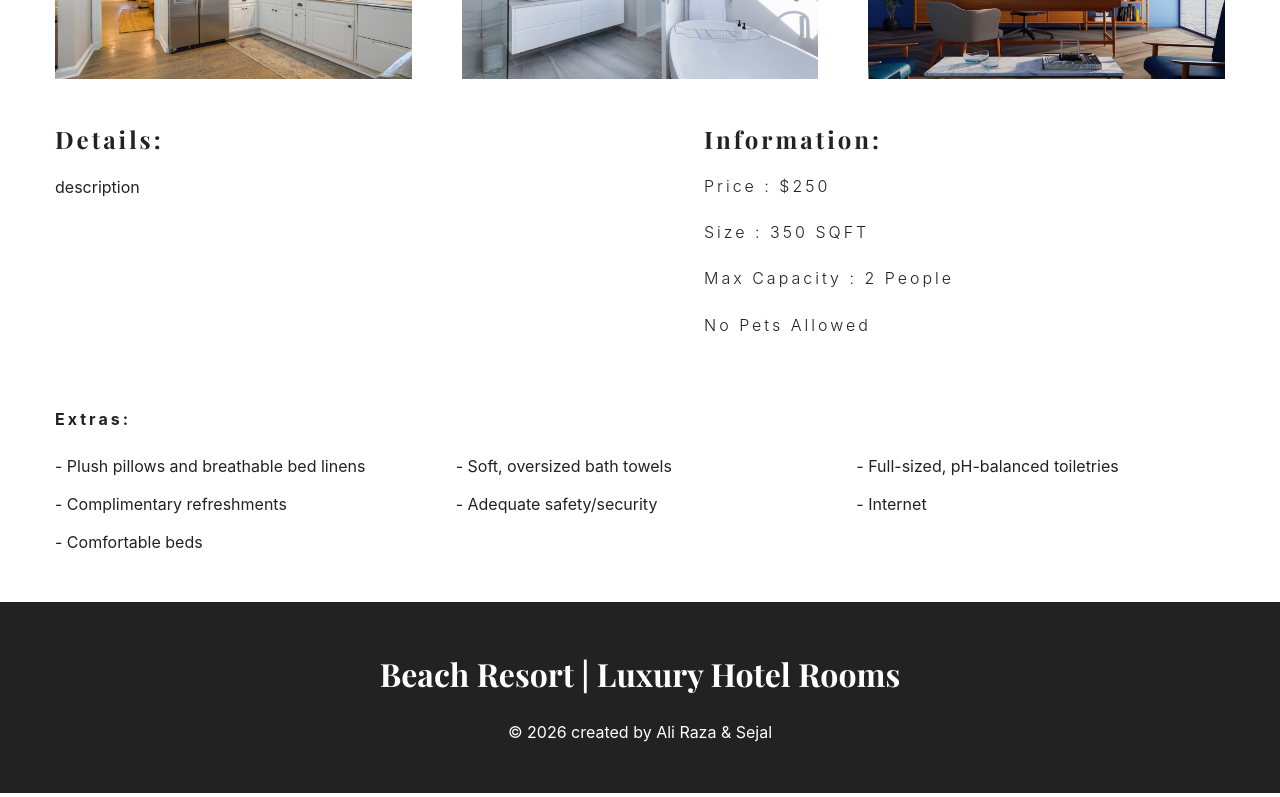
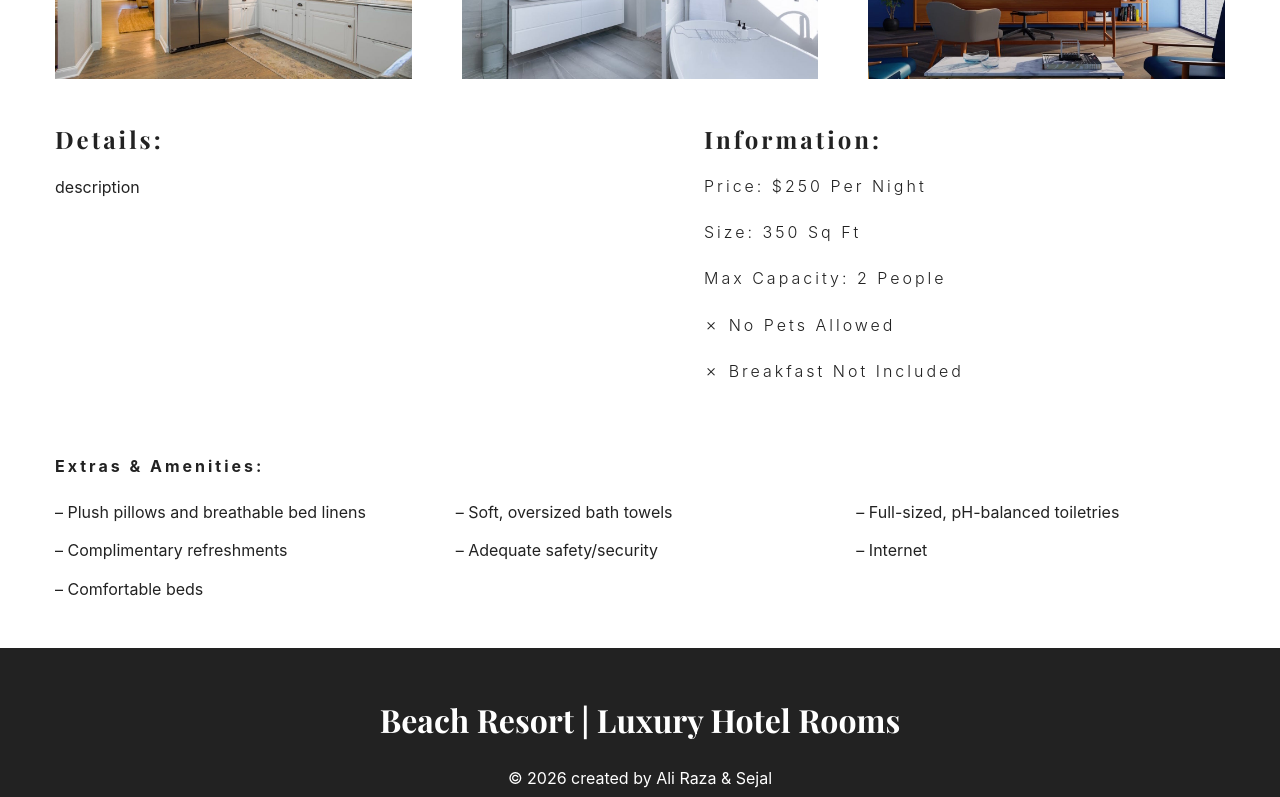
Before and after one commit to alirazaay/Beach-Resort-Website, a React (Create React App) app: page /rooms/double-basic in a window 1280 px wide. Shown: the part 748-1545 px from the top of the page. Built offline with nearby package versions, Linux system fonts and the light colour scheme.

Commit message:
feat: create SingleRoom page component to display individual room details and amenities

```diff
--- a/src/Pages/SingleRoom.jsx
+++ b/src/Pages/SingleRoom.jsx
@@ -13,7 +13,6 @@ import StyledHero from "../Components/StyledHero/StyledHero";
 export default class SingleRoom extends Component {
   constructor(props) {
     super(props);
-    // console.log(this.props);
     this.state = {
       slug: this.props.match.params.slug,
       defaultBcg,
@@ -21,7 +20,6 @@ export default class SingleRoom extends Component {
   }
 
   static contextType = RoomContext;
-  // componentDidMount() {}
 
   render() {
     const { getRoom } = this.context;
@@ -29,10 +27,10 @@ export default class SingleRoom extends Component {
 
     if (!room) {
       return (
-        <div className="error">
-          <h3>no such room could be found!</h3>
+        <div className="error" role="alert">
+          <h3>No such room could be found!</h3>
           <Link to="/rooms" className="btn-primary">
-            back to rooms
+            Back to Rooms
           </Link>
         </div>
       );
@@ -57,43 +55,54 @@ export default class SingleRoom extends Component {
         <StyledHero img={mainImg || this.state.defaultBcg}>
           <Banner title={`${name} room`}>
             <Link to="/rooms" className="btn-primary">
-              back to rooms
+              Back to Rooms
             </Link>
           </Banner>
         </StyledHero>
 
-        <section className="single-room">
+        <section className="single-room" aria-label={`${name} room details`}>
           <div className="single-room-images">
+            {/* FIX: Using src as key suffix (content-based) instead of pure index.
+                Pure index keys cause React reconciliation bugs when list order changes. */}
             {defaultImg.map((item, index) => {
-              return <img key={index} src={item} alt={name} />;
+              return (
+                <img
+                  key={`${name}-img-${index}`}
+                  src={item}
+                  alt={`${name} room view ${index + 1}`}
+                  loading="lazy"
+                />
+              );
             })}
           </div>
 
           <div className="single-room-info">
             <article className="desc">
-              <h3>details:</h3>
+              <h3>Details:</h3>
               <p>{description}</p>
             </article>
 
             <article className="info">
-              <h3>information:</h3>
-              <h6>price : ${price}</h6>
-              <h6>size : {size} SQFT</h6>
+              <h3>Information:</h3>
+              <h6>Price: ${price} per night</h6>
+              <h6>Size: {size} sq ft</h6>
               <h6>
-                max capacity :{" "}
+                Max Capacity:{" "}
                 {capacity > 1 ? `${capacity} people` : `${capacity} person`}
               </h6>
-              <h6>{pets ? "pets allowed" : "no pets allowed"}</h6>
-              <h6>{breakfast && "free breakfast included"}</h6>
+              <h6>{pets ? "✓ Pets allowed" : "✗ No pets allowed"}</h6>
+              <h6>{breakfast ? "✓ Free breakfast included" : "✗ Breakfast not included"}</h6>
             </article>
           </div>
         </section>
 
-        <section className="room-extras">
-          <h6>extras:</h6>
+        <section className="room-extras" aria-label="Room amenities">
+          <h6>Extras &amp; Amenities:</h6>
           <ul className="extras">
+            {/* FIX: Using item content as key basis — extras are unique strings,
+                so `extra-${item}` gives stable, meaningful keys */}
             {extras.map((item, index) => {
-              return <li key={index}> - {item}</li>;
+              return <li key={`extra-${index}-${item.slice(0, 10)}`}>– {item}</li>;
             })}
           </ul>
         </section>
```
